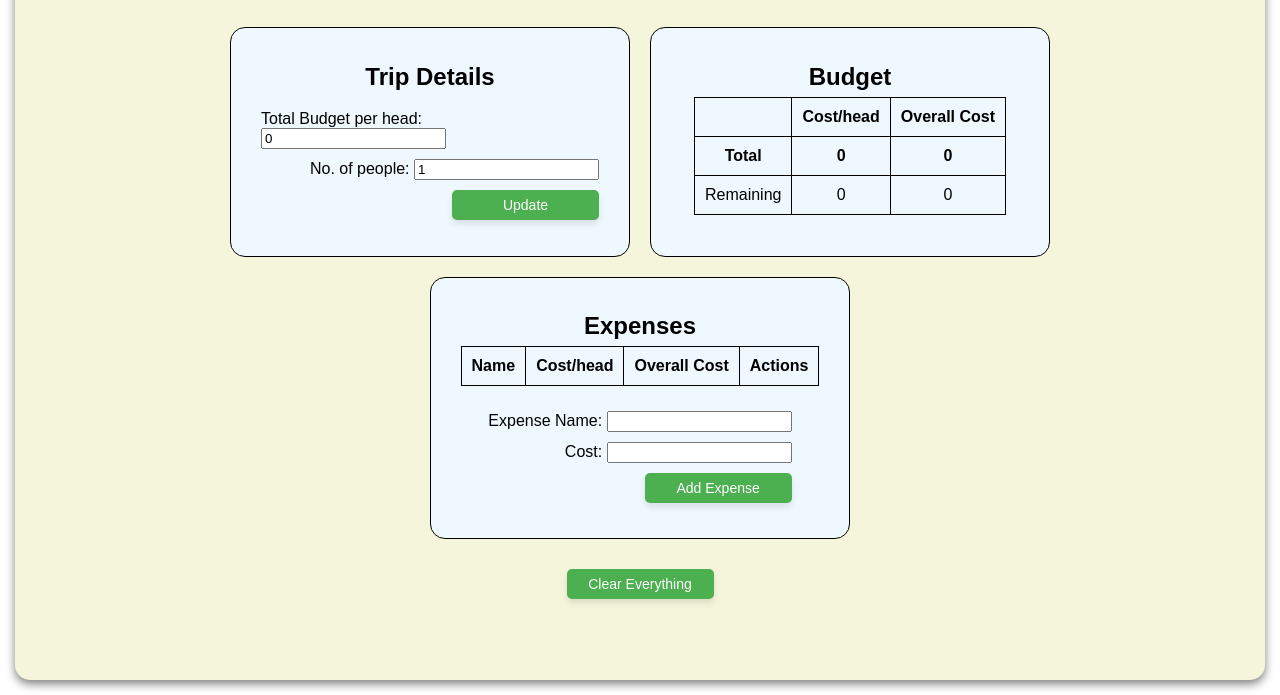
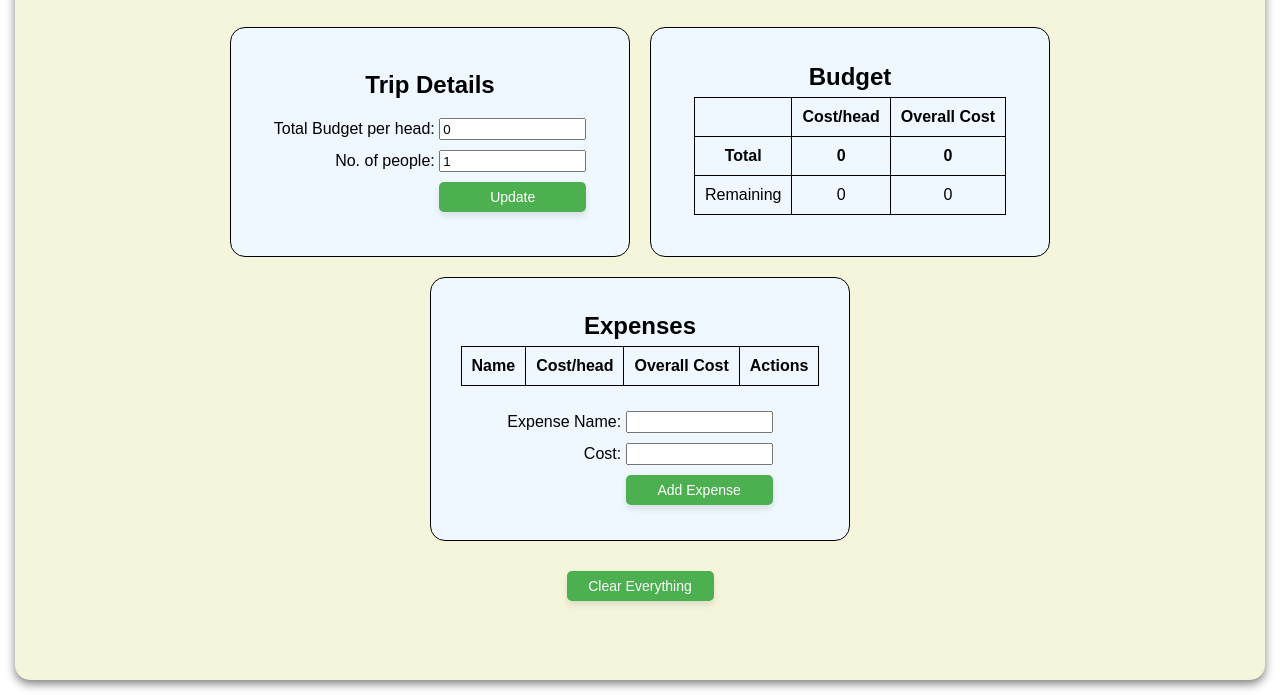
Before and after one commit to sibycr18/Trip-Planner, a plain HTML site: page index.html in a window 1280 px wide. Shown: the part 105-800 px from the top of the page. Drawn offline with Linux system fonts and the light colour scheme.

Commit message:
fixed size for input field

```diff
--- a/style.css
+++ b/style.css
@@ -77,6 +77,11 @@ caption {
     padding: 6px;
 }
 
+input {
+    width: 147px;
+    height: 22px;
+}
+
 .section {
     display: flex;
     align-items: center;
```
